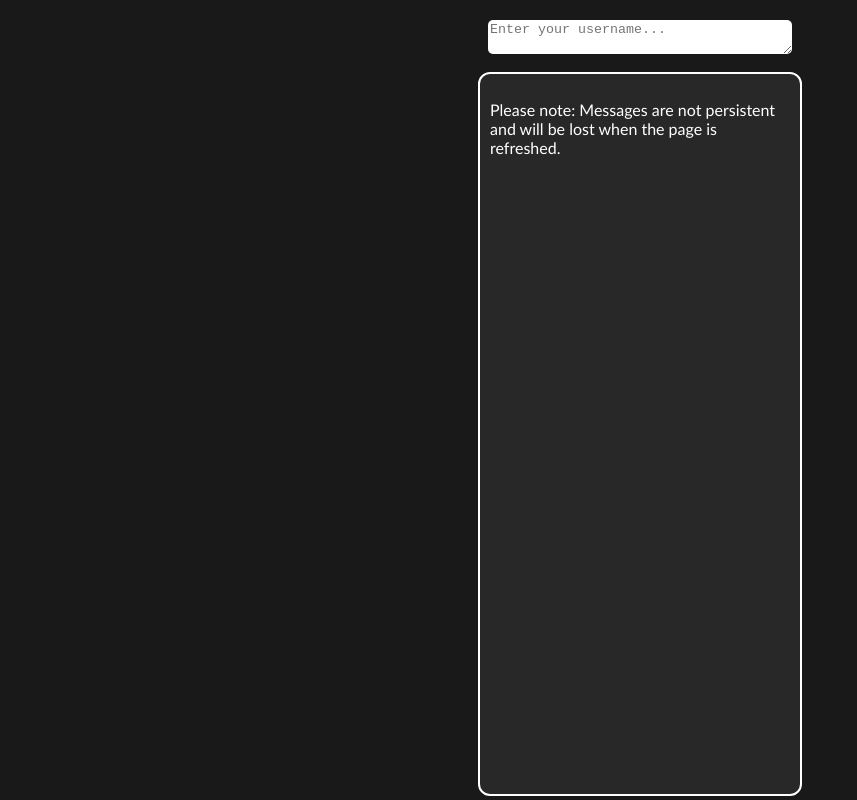
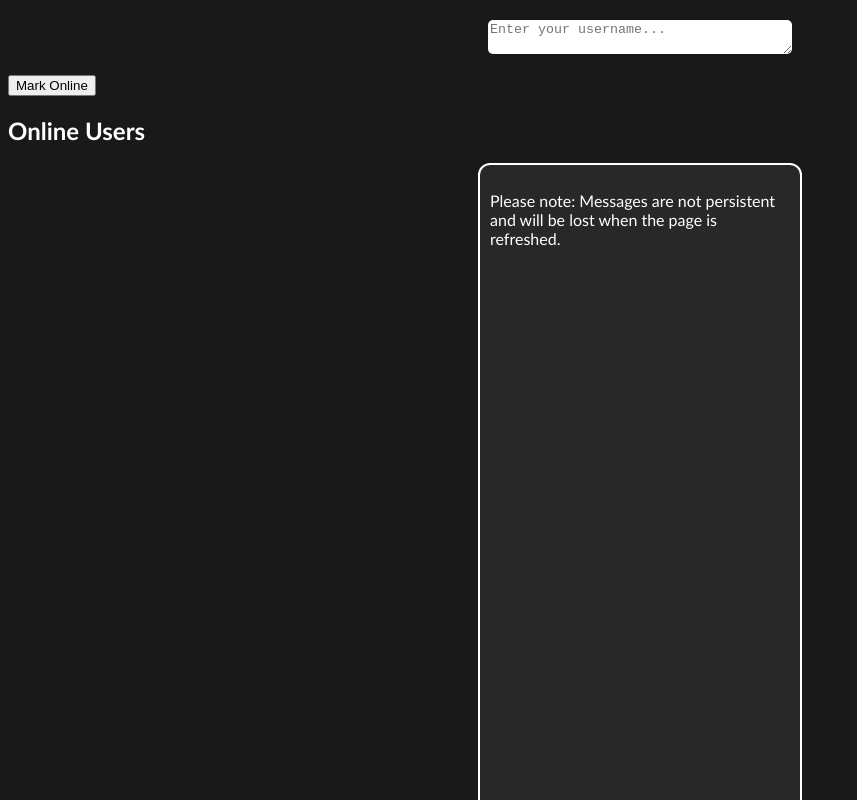
Before and after one commit to astroflann/messaging-site, a website: page public/index.html in a window 1280 px wide. Shown: the top 800 px of the page, without its empty margins (0-857 px from the left). Drawn offline with nearby package versions, Linux system fonts and the light colour scheme; no server answers.

Commit message:
Update index.html

```diff
--- a/public/index.html
+++ b/public/index.html
@@ -8,15 +8,24 @@
 
   </head>
   <body>
+    <div id="usernameArea">
       <textarea id="UsernameInput" class="Sender" placeholder="Enter your username..."></textarea>
+      <button id="markOnline">Mark Online</button>
+    </div>
+    <div id="container">
+    <div id="OnlineUsersDiv">
+      <h2>Online Users</h2>
+      <ul id="OnlineUsersList"></ul>
+    </div>
       <div class="MessageBox" id="MessageDiv">
-        <p id="Message Warning">Please note: Messages are not persistent and will be lost when the page is refreshed.</p>
+        <p id="MessageWarning">Please note: Messages are not persistent and will be lost when the page is refreshed.</p>
         <div id="messages">
           <div class="message">
           <p class="Name"></p><p class="Message"></p>
           </div>
         </div>
       </div>
+    </div>
       <div id="SenderDiv" class="Sender">
         <textarea id="MessageInput" class="Sender" placeholder="Type your message here..."></textarea>
         <button id="SendButton" class="Sender">Send</button>
```
